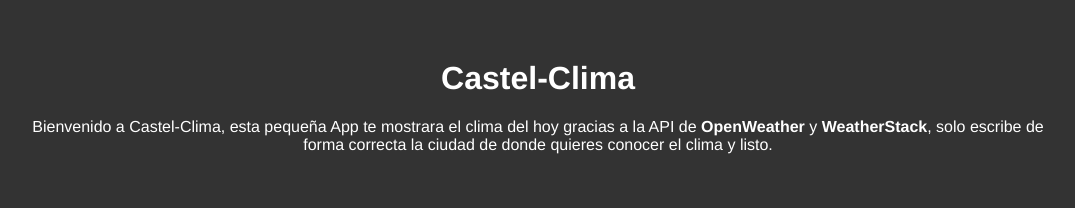
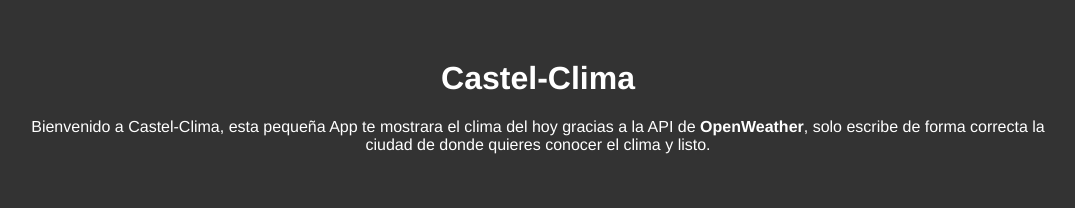
Before and after one commit to Castelblanco/Castel-Clima, a Vue app: page / in a window 1280 px wide. Shown: the top 208 px of the page, without its empty margins (110-1185 px from the left). Built offline with nearby package versions, Linux system fonts and the light colour scheme; no server answers.

Commit message:
Update App.vue

```diff
--- a/src/App.vue
+++ b/src/App.vue
@@ -2,7 +2,7 @@
   <div id="app">
     <div class="intro">
       <h1>Castel-Clima</h1>
-      <p>Bienvenido a Castel-Clima, esta pequeña App te mostrara el clima del hoy gracias a la API de <b>OpenWeather</b> y <b>WeatherStack</b>, solo escribe de forma correcta la ciudad de donde quieres conocer el clima y listo.</p>
+      <p>Bienvenido a Castel-Clima, esta pequeña App te mostrara el clima del hoy gracias a la API de <b>OpenWeather</b>, solo escribe de forma correcta la ciudad de donde quieres conocer el clima y listo.</p>
     </div>
     <clima/>
     <footer>Esteban Javier Castelblanco García</footer>
```
